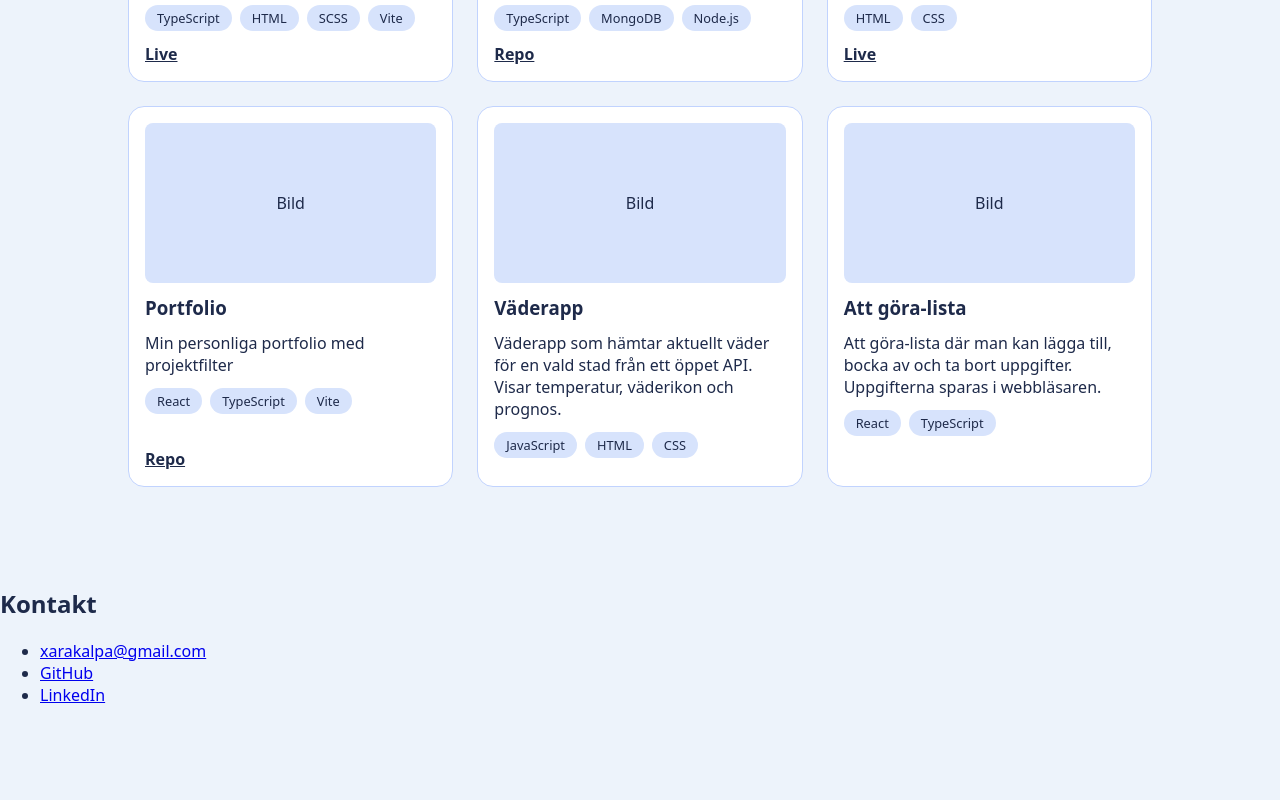
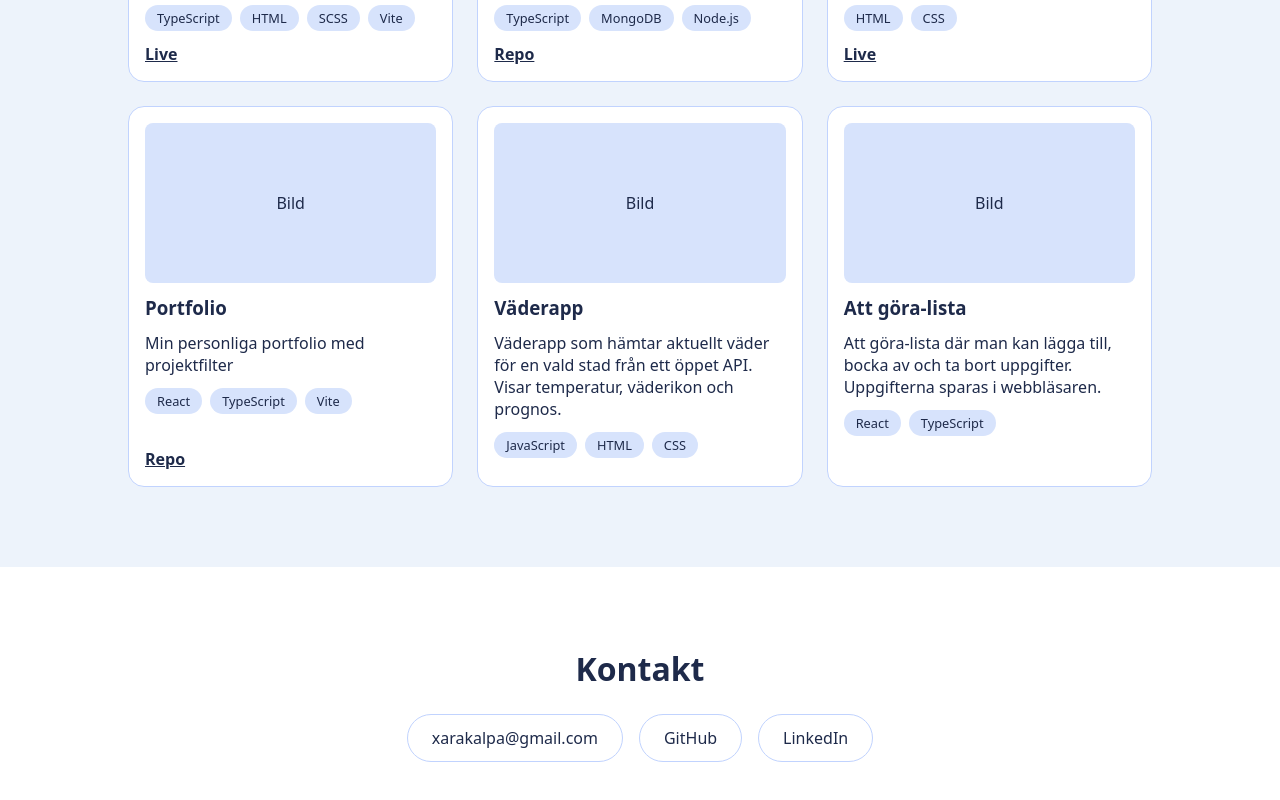
Before and after one commit to CharikliaA/portfolio, a React app: page / in a window 1280 px wide. Shown: the part 1337-2137 px from the top of the page. Before the commit the page ends 2059 px from the top, so only its background shows below. Built offline with nearby package versions, Linux system fonts and the light colour scheme; the HTML template or start-up script is replaced by a standard one.

Commit message:
Style Contact section

```diff
--- a/src/components/Contact.tsx
+++ b/src/components/Contact.tsx
@@ -1,8 +1,8 @@
 const Contact = () => {
   return (
-    <section id="kontakt">
+    <section id="kontakt" className="contact">
         <h2>Kontakt</h2>
-        <ul>
+        <ul className="contact-links">
             <li><a href="mailto:xarakalpa@gmail.com">xarakalpa@gmail.com</a></li>
             <li><a href="https://github.com/CharikliaA" target="_blank">GitHub</a></li>
             <li><a href="https://www.linkedin.com/in/chariklia-a-85a5363b5/" target="_blank">LinkedIn</a></li>
--- a/src/index.css
+++ b/src/index.css
@@ -92,7 +92,7 @@ body {
   }
 }
 
-@media (min-width:1024px) {
+@media (min-width: 1024px) {
   .nav-links {
     gap: 4rem;
   }
@@ -238,7 +238,7 @@ body {
   background-color: var(--color-surface);
   color: var(--color-text);
   cursor: pointer;
-  transition: backround-color 0.2s;
+  transition: background-color 0.2s;
 }
 
 .filter-button:hover {
@@ -323,3 +323,50 @@ body {
     grid-template-columns: repeat(3, 1fr);
   }
 }
+
+/* ==== CONTACT ==== */
+.contact {
+  padding: 3rem 1rem;
+  background-color: var(--color-surface);
+  text-align: center;
+}
+
+.contact h2 {
+  font-size: 2rem;
+  margin: 0 0 1.5rem;
+}
+
+.contact-links {
+  list-style: none;
+  padding: 0;
+  margin: 0;
+  display: flex;
+  flex-direction: column;
+  align-items: center;
+  gap: 1rem;
+}
+
+.contact-links a {
+  display: inline-block;
+  padding: 0.75rem 1.5rem;
+  border: 1px solid var(--color-border);
+  border-radius: 999px;
+  color: var(--color-text);
+  text-decoration: none;
+  transition: background-color 0.2s;
+}
+
+.contact-links a:hover {
+  background-color: var(--color-accent);
+}
+
+@media (min-width: 768px) {
+  .contact {
+    padding: 5rem 10%;
+  }
+
+  .contact-links {
+    flex-direction: row;
+    justify-content: center;
+  }
+}
```
